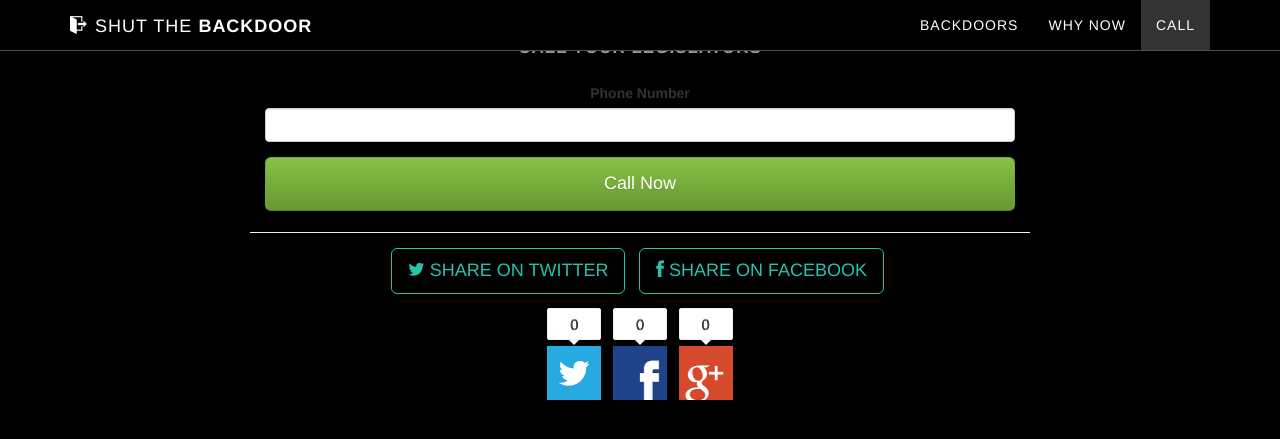
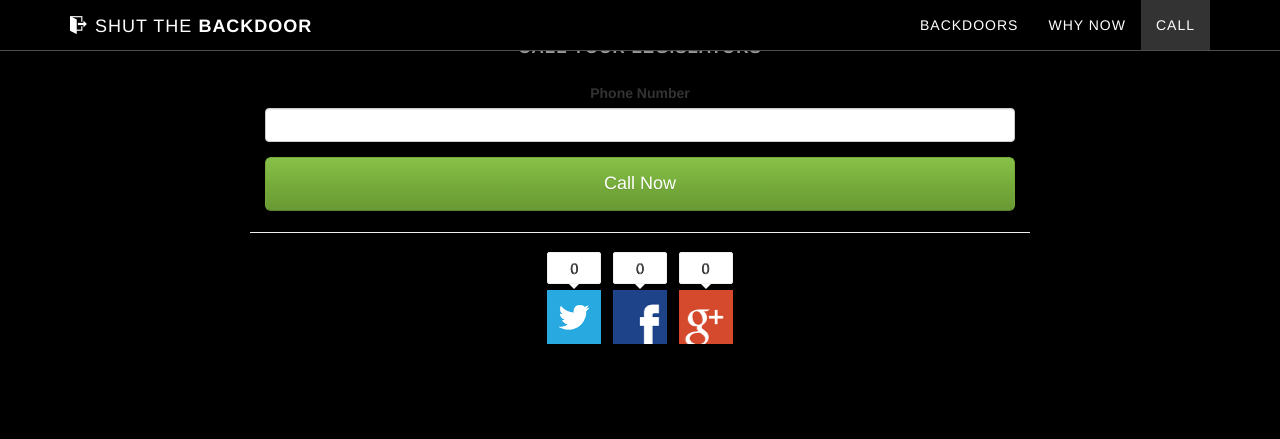
Before and after one commit to tfrce/shutthebackdoor, a Jekyll site: the page index.html, which Jekyll copies as it is, in a window 1280 px wide and 900 px high, scrolled down 3589 px. Shown: the top 439 px of the window. Built offline with Jekyll 4.4.1, drawn with Linux system fonts in a browser that asks for light colours; some web fonts are replaced.

Commit message:
removed share buttons

```diff
--- a/index.html
+++ b/index.html
@@ -156,12 +156,6 @@
                     campaign: 'lofgren-nsa-dial'
                   };
                 </script>
-                <ul class="list-inline banner-social-buttons">
-                    <li><a href="" class="btn btn-default btn-lg"><i class="icon-twitter"></i> <span class="network-name">Share on Twitter</span></a>
-                    </li>
-                    <li><a href="" class="btn btn-default btn-lg"><i class="icon-facebook"></i> <span class="network-name">Share on Facebook</span></a>
-                    </li>
-                </ul>
                  <div id="share-buttons">
                     <a data-network="twitter" href="" count="0" target="_blank" class="twitter-button social-count" >
                         <div class="sicon" id="stwit"></div>
```
